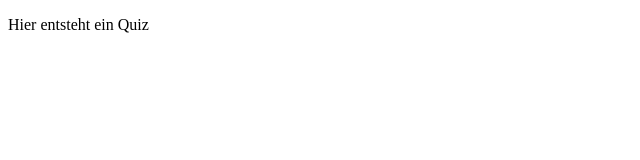
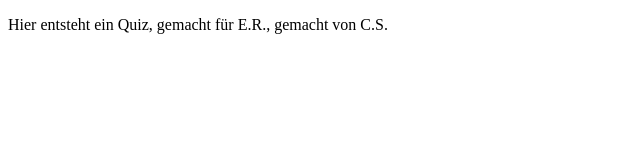
Before and after one commit to MisterSilvereagle/erquiz, a plain HTML site: page index.html in a window 1280 px wide. Shown: the whole page, without its empty margins (0-640 px from the left). Drawn offline with Linux system fonts and the light colour scheme.

Commit message:
Body +<p>

```diff
--- a/index.html
+++ b/index.html
@@ -8,7 +8,7 @@
 </head>
 <body>
 	<p>
-		Hier entsteht ein Quiz
+		Hier entsteht ein Quiz, gemacht für E.R., gemacht von C.S.
 	</p>
 </body>
 </html>
```
